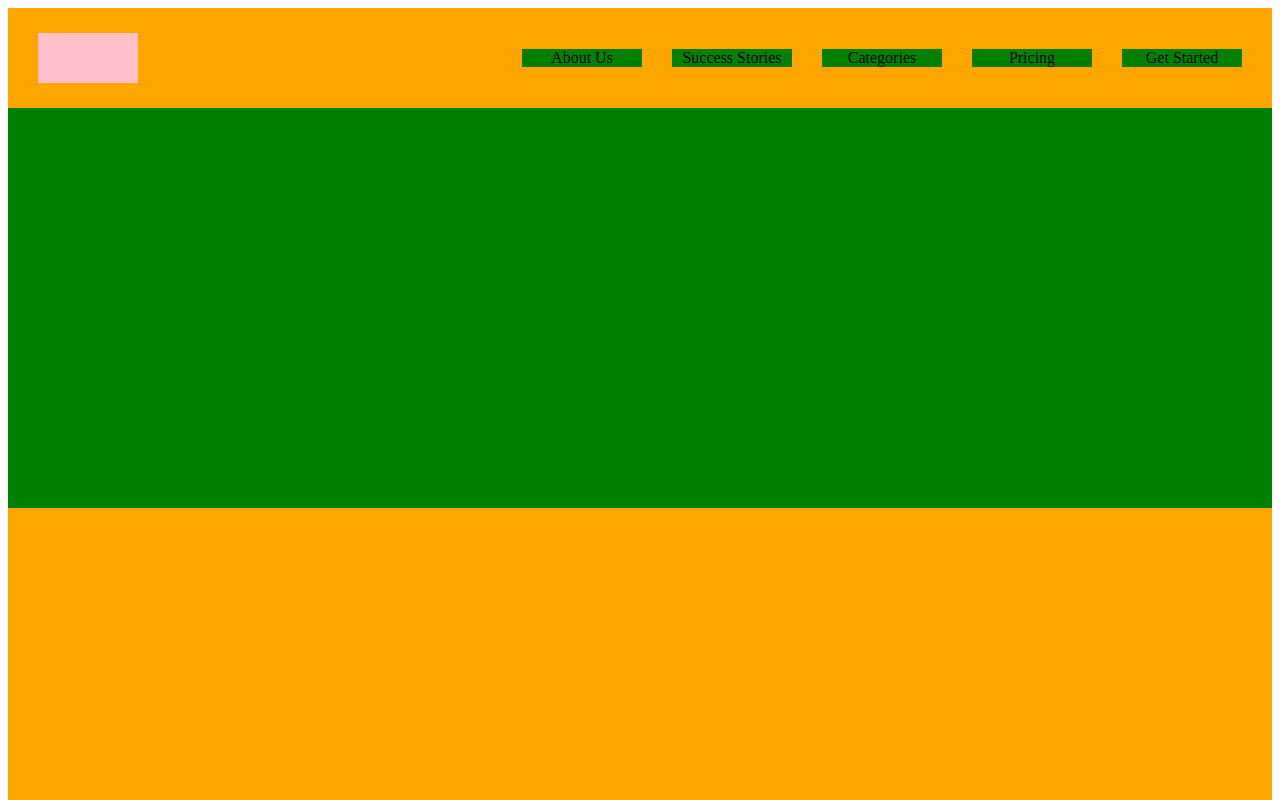
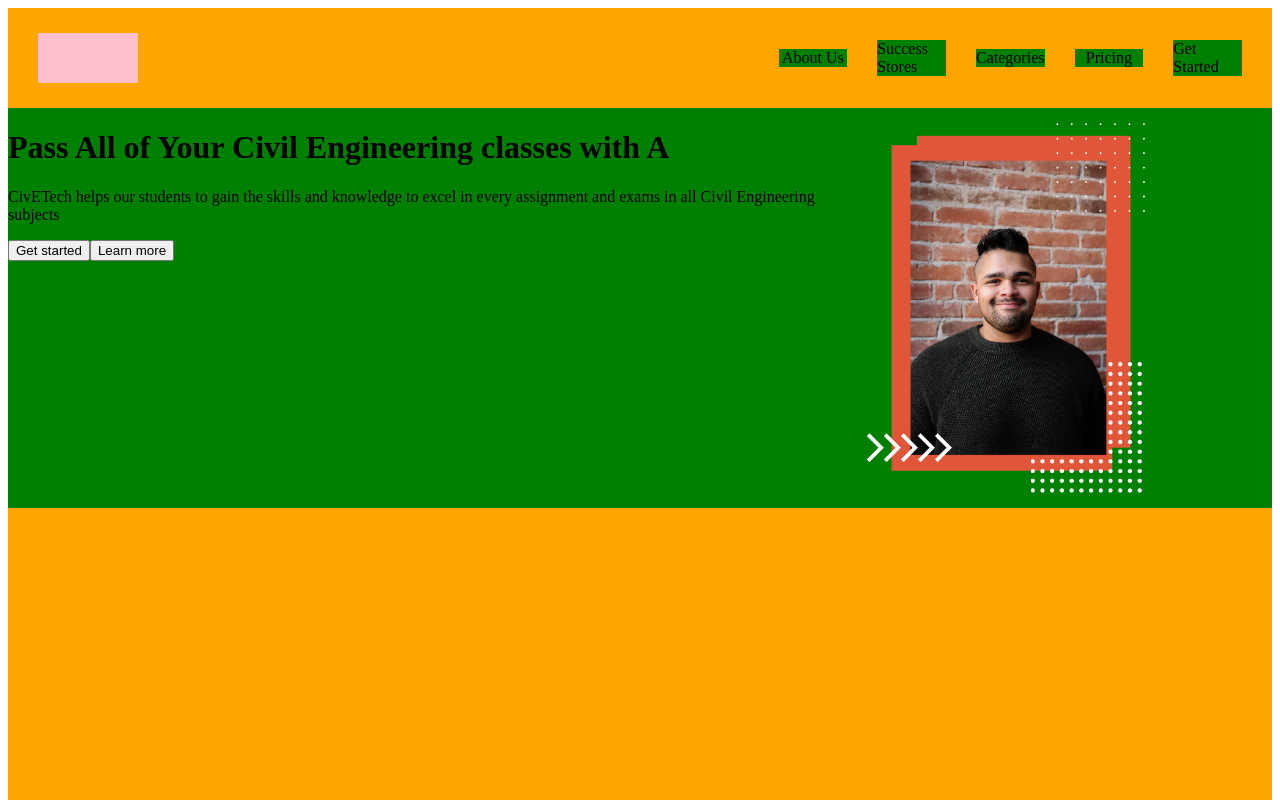
Before and after one commit to pwilsonrf/restaurant-landing-page, a website built with webpack: page dist/index.html in a window 1280 px wide. Shown: the top 800 px of the page. Built offline with nearby package versions, Linux system fonts and the light colour scheme.

Commit message:
Restructuring of code to make create elements more efficient

```diff
--- a/package.json
+++ b/package.json
@@ -15,4 +15,5 @@
     "webpack": "^5.82.1",
     "webpack-cli": "^5.1.1"
   }
+
 }
--- a/src/initialLoadFunction.js
+++ b/src/initialLoadFunction.js
@@ -16,46 +16,41 @@ export function addHomePage (){
     const navBar = document.createElement('div');
     navBar.id = "navbar";
 
+
+    const createElement = (element, text = "", parent, className = "") => {
+        const newElement = document.createElement(element);
+        newElement.innerText = text;
+        newElement.className = className;
+        parent.appendChild(newElement);
+    }
+
     //Add links to nav bar
     const aboutUsCont = document.createElement('div');
     aboutUsCont.className = "nav-item-container";
 
-    const aboutUs = document.createElement('a');
-    aboutUs.innerText = "About Us";
-    aboutUs.className = "nav-item";
-    aboutUsCont.appendChild(aboutUs);
-
+    // const aboutUsCont = createElement('div', '', navBar, 'nav-item', '');
     const successStoriesCont = document.createElement('div');
     successStoriesCont.className = "nav-item-container";
-
-    const successStories = document.createElement('a');
-    successStories.innerText = "Success Stories";
-    successStories.className = "nav-item";
-    successStoriesCont.appendChild(successStories);
 
     const categoriesCont = document.createElement('div');
     categoriesCont.className = "nav-item-container";
 
-    const categories = document.createElement('a');
-    categories.innerText = "Categories";
-    categories.className = "nav-item";
-    categoriesCont.appendChild(categories);
-
     const pricingCont = document.createElement('div');
     pricingCont.className = "nav-item-container";
-
-    const pricing = document.createElement('a');
-    pricing.innerText = "Pricing";
-    pricing.className = "nav-item";
-    pricingCont.appendChild(pricing);
 
     const getStartedCont = document.createElement('div');
     getStartedCont.className = "nav-item-container";
 
-    const getStarted = document.createElement('a');
-    getStarted.innerText = "Get Started";
-    getStarted.className = "nav-item";
-    getStartedCont.appendChild(getStarted);
+
+
+
+
+    createElement('a', 'Categories', categoriesCont, 'nav-item', '');
+    createElement('a', 'Success Stores', successStoriesCont, 'nav-item', '');
+    createElement('a', 'Pricing', pricingCont, 'nav-item', '');
+    createElement('a', 'About Us', aboutUsCont, 'nav-item', '');
+    createElement('a', 'Get Started', getStartedCont, 'nav-item', '');
+
 
     //Append Nav Bar childs
     navBar.appendChild(aboutUsCont);
@@ -72,9 +67,50 @@ export function addHomePage (){
     header.className = "header";
     mainContainer.appendChild(header);
 
+    //Section 1 Content
     const section1 = document.createElement('div');
     section1.className = "section1";
     mainContainer.appendChild(section1);
+
+    //Section 1 Content - LEFT
+    const section1left = document.createElement('div');
+    const section1h1= document.createElement('h1');
+    section1h1.innerText = "Pass All of Your Civil Engineering classes with A";
+
+    const section1P= document.createElement('p');
+    section1P.innerText = "CivETech helps our students to gain the skills and knowledge to excel in every assignment and exams in all Civil Engineering subjects";
+
+    const section1ButtonContainer = document.createElement('div');
+    section1ButtonContainer.id = "Section1-Button-Container"
+    const section1Button1 = document.createElement('button');
+    section1Button1.id = "Section1-Button1";
+    section1Button1.innerText = "Get started";
+
+    const section1Button2 = document.createElement('button');
+    section1Button2.innerText = "Learn more";
+    section1Button2.id = "Section1-Button2";
+
+    section1ButtonContainer.appendChild(section1Button1);
+    section1ButtonContainer.appendChild(section1Button2);
+
+    section1left.appendChild(section1h1);
+    section1left.appendChild(section1P);
+    section1left.appendChild(section1ButtonContainer);
+
+
+
+    //Section 1 Content - RIGHT
+    const section1right = document.createElement('div');
+    const section1img = document.createElement('img');
+    section1img.src = "/src/img/wilson-main-image.png";
+    section1img.id = "section1-img";
+    section1right.appendChild(section1img);
+
+    section1.appendChild(section1left);
+    section1.appendChild(section1right);
+
+
+
 
     const section2 = document.createElement('div');
     section2.className = "section2";
--- a/src/styles.css
+++ b/src/styles.css
@@ -3,7 +3,7 @@
     height:100px;
 
     display: grid;
-    grid-template-columns: 1fr 1fr;
+    grid-template-columns: 1fr 4fr;
     grid-template-rows: 1fr;
 }
 
@@ -17,12 +17,14 @@
 }
 
 .nav-item-container {
-    width: 120px;
     background-color: green;
     margin: auto;
     display: flex;
     justify-content: center;
+    flex: 1;
 }
+
+
 
 #logo-container{
     justify-self: left;
@@ -37,6 +39,15 @@
 .section1{
     background-color: green;
     height: 400px;
+
+    display: grid;
+    grid-template-columns: 2fr 1fr;
+}
+
+
+#section1-img{
+    width: auto;
+    height: 50vh;
 }
 
 .section2{
```
Also changed, not shown: dist/main.js, src/img/wilson-main-image.png (added).
